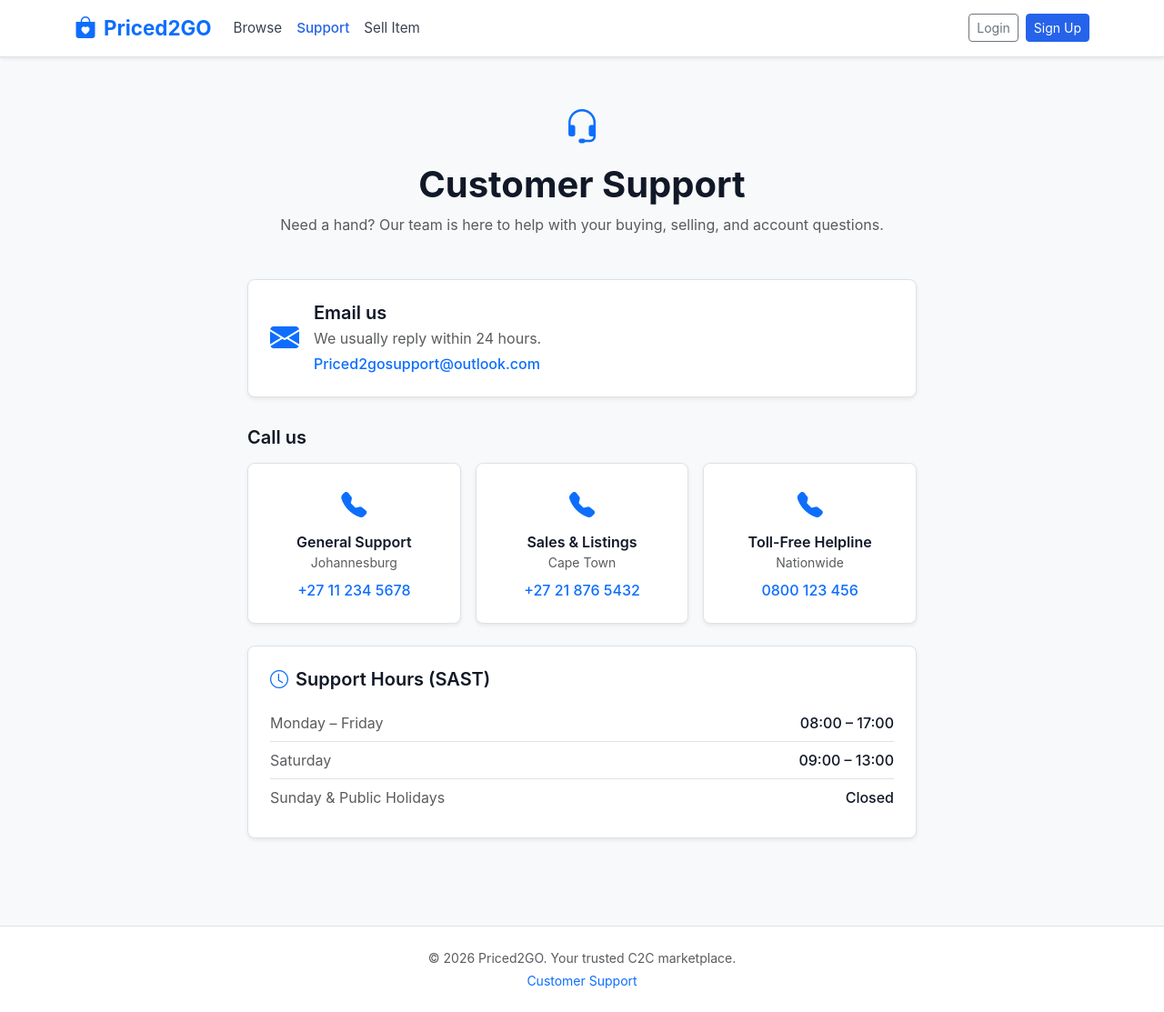
After one commit to saii112/Priced2GO-by-Saii, a PHP site: page /support.php in a window 1280 px wide. The commit adds this page. Shown: the whole page at 91% size. Run offline with PHP 8.4, Linux system fonts and the light colour scheme.

Commit message:
Add customer support page

```diff
--- a/includes/footer.php
+++ b/includes/footer.php
@@ -2,6 +2,10 @@
 <footer class="bg-white border-top mt-5 py-4">
     <div class="container text-center text-muted small">
         &copy; 2026 Priced2GO. Your trusted C2C marketplace.
+        <!-- support link -->
+        <div class="mt-1">
+            <a href="<?= isset($isAdmin) ? '../' : '' ?>support.php" class="text-decoration-none">Customer Support</a>
+        </div>
     </div>
 </footer>
 <script src="https://cdn.jsdelivr.net/npm/bootstrap@5.3.0/dist/js/bootstrap.bundle.min.js"></script>
--- a/includes/header.php
+++ b/includes/header.php
@@ -29,6 +29,10 @@ $inAdmin = str_contains($_SERVER['PHP_SELF'], '/admin/');
                 <li class="nav-item">
                     <a class="nav-link <?= $current === 'index.php' ? 'active fw-medium text-primary' : '' ?>" href="<?= $inAdmin ? '../' : '' ?>index.php">Browse</a>
                 </li>
+                <!-- support page link -->
+                <li class="nav-item">
+                    <a class="nav-link <?= $current === 'support.php' ? 'active fw-medium text-primary' : '' ?>" href="<?= $inAdmin ? '../' : '' ?>support.php">Support</a>
+                </li>
                 <?php if (!isset($_SESSION['role']) || $_SESSION['role'] !== 'admin'): ?>
                 <li class="nav-item">
                     <a class="nav-link <?= $current === 'sell.php' ? 'active fw-medium text-primary' : '' ?>" href="<?= $inAdmin ? '../' : '' ?>sell.php">Sell Item</a>
--- /dev/null
+++ b/support.php
@@ -0,0 +1,76 @@
+<?php include 'includes/header.php'; ?>
+
+<div class="container py-5">
+
+    <!-- page header -->
+    <div class="text-center mb-5">
+        <i class="bi bi-headset fs-1 text-primary d-block mb-2"></i>
+        <h1 class="fw-bold mb-2">Customer Support</h1>
+        <p class="text-muted">Need a hand? Our team is here to help with your buying, selling, and account questions.</p>
+    </div>
+
+    <div class="row g-4 justify-content-center">
+
+        <!-- email card -->
+        <div class="col-md-10 col-lg-8">
+            <div class="bg-white border rounded-3 p-4 shadow-sm d-flex align-items-center gap-3">
+                <i class="bi bi-envelope-fill fs-2 text-primary"></i>
+                <div>
+                    <h5 class="fw-semibold mb-1">Email us</h5>
+                    <p class="text-muted mb-1">We usually reply within 24 hours.</p>
+                    <a href="mailto:Priced2gosupport@outlook.com" class="fw-medium text-decoration-none">Priced2gosupport@outlook.com</a>
+                </div>
+            </div>
+        </div>
+
+        <!-- support phone numbers -->
+        <div class="col-lg-8">
+            <h5 class="fw-semibold mb-3 mt-2">Call us</h5>
+            <div class="row g-3">
+                <div class="col-md-4">
+                    <div class="bg-white border rounded-3 p-4 shadow-sm h-100 text-center">
+                        <i class="bi bi-telephone-fill fs-3 text-primary d-block mb-2"></i>
+                        <div class="fw-semibold">General Support</div>
+                        <div class="text-muted small mb-2">Johannesburg</div>
+                        <a href="tel:+27112345678" class="text-decoration-none fw-medium">+27 11 234 5678</a>
+                    </div>
+                </div>
+                <div class="col-md-4">
+                    <div class="bg-white border rounded-3 p-4 shadow-sm h-100 text-center">
+                        <i class="bi bi-telephone-fill fs-3 text-primary d-block mb-2"></i>
+                        <div class="fw-semibold">Sales &amp; Listings</div>
+                        <div class="text-muted small mb-2">Cape Town</div>
+                        <a href="tel:+27218765432" class="text-decoration-none fw-medium">+27 21 876 5432</a>
+                    </div>
+                </div>
+                <div class="col-md-4">
+                    <div class="bg-white border rounded-3 p-4 shadow-sm h-100 text-center">
+                        <i class="bi bi-telephone-fill fs-3 text-primary d-block mb-2"></i>
+                        <div class="fw-semibold">Toll-Free Helpline</div>
+                        <div class="text-muted small mb-2">Nationwide</div>
+                        <a href="tel:0800123456" class="text-decoration-none fw-medium">0800 123 456</a>
+                    </div>
+                </div>
+            </div>
+        </div>
+
+        <!-- support hours -->
+        <div class="col-lg-8">
+            <div class="bg-white border rounded-3 p-4 shadow-sm">
+                <h5 class="fw-semibold mb-3"><i class="bi bi-clock me-2 text-primary"></i>Support Hours (SAST)</h5>
+                <div class="d-flex justify-content-between border-bottom py-2">
+                    <span class="text-muted">Monday – Friday</span><span class="fw-medium">08:00 – 17:00</span>
+                </div>
+                <div class="d-flex justify-content-between border-bottom py-2">
+                    <span class="text-muted">Saturday</span><span class="fw-medium">09:00 – 13:00</span>
+                </div>
+                <div class="d-flex justify-content-between py-2">
+                    <span class="text-muted">Sunday &amp; Public Holidays</span><span class="fw-medium">Closed</span>
+                </div>
+            </div>
+        </div>
+
+    </div>
+</div>
+
+<?php include 'includes/footer.php'; ?>
```
